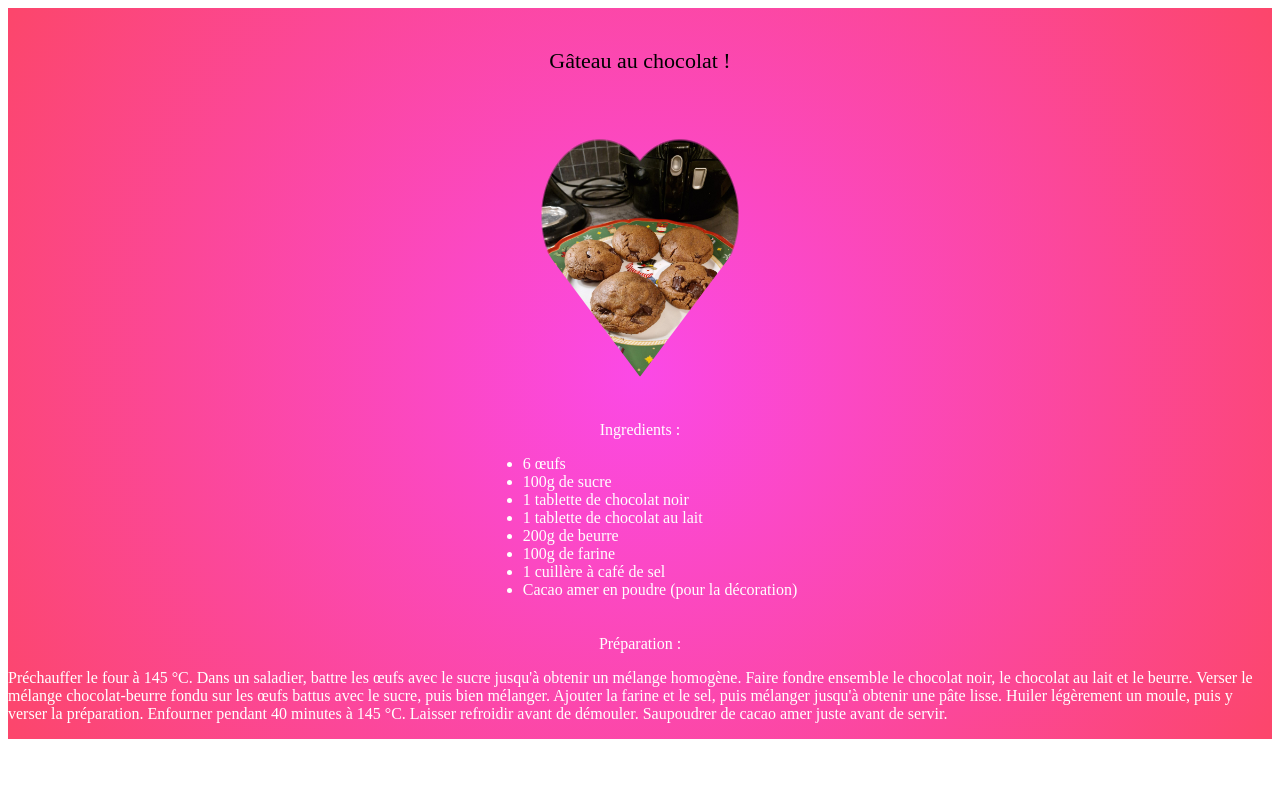
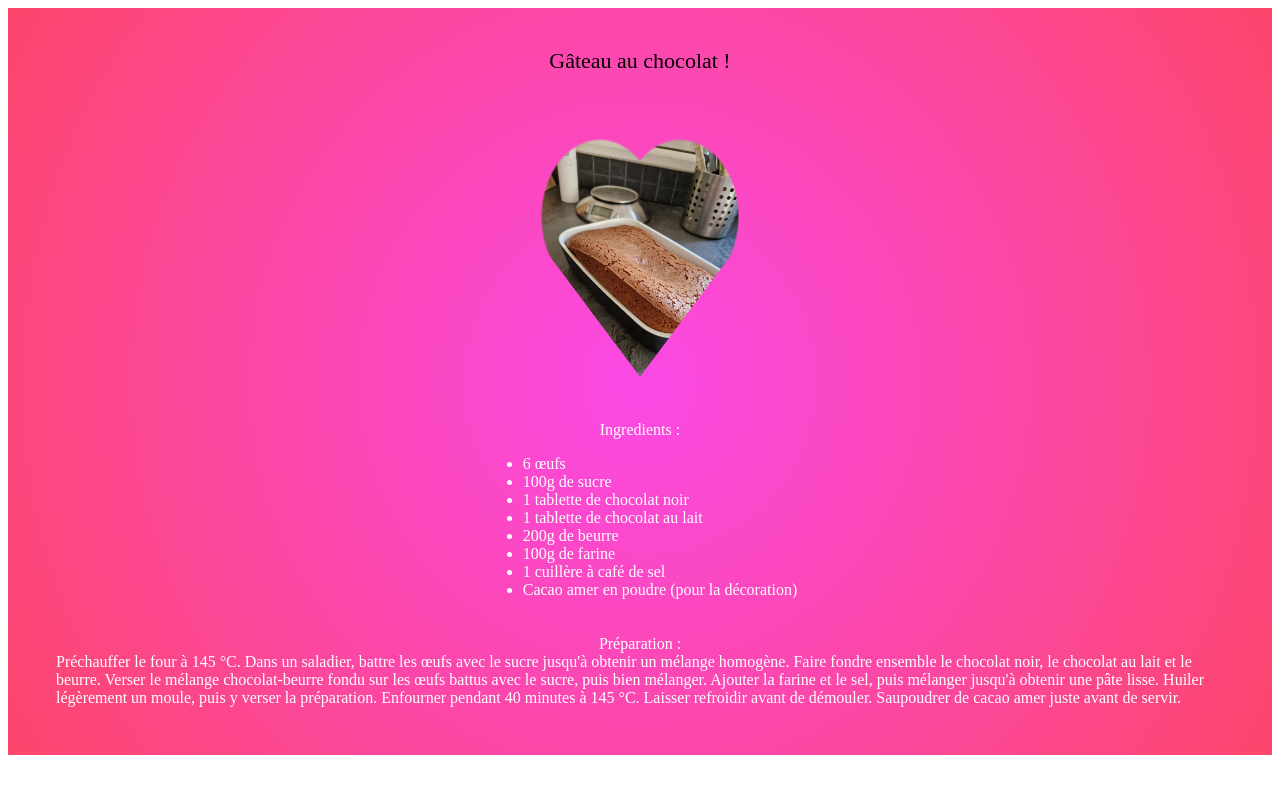
Before and after one commit to LazzaroLaura/recettes, an Angular app: page /gateau-chocolat in a window 1280 px wide. Shown: the top 794 px of the page. Built offline with nearby package versions, Linux system fonts and the light colour scheme.

Commit message:
added chocolate cake img

```diff
--- a/src/app/chocolate-cake/chocolate-cake.component.html
+++ b/src/app/chocolate-cake/chocolate-cake.component.html
@@ -1,6 +1,6 @@
 <div class="cookies">
   <div class="cookies-title">Gâteau au chocolat !</div>
-  <img class="cookies-image" src="assets/cookies/cookies.jpg">
+  <img class="cookies-image" src="assets/chocolate-cake/chocolate-cake.jpg">
   <div class="cookies-ingredients">
     <div class="cookies-ingredients-title">Ingredients :</div>
     <ul class="cookies-ingredients-list">
@@ -16,7 +16,7 @@
   </div>
   <div class="cookies-ingredients">
     <div class="cookies-ingredients-title">Préparation :</div>
-    <p>
+    <p class="cookies-ingredients-instructions">
       Préchauffer le four à 145 °C.
       Dans un saladier, battre les œufs avec le sucre jusqu'à obtenir un mélange homogène.
       Faire fondre ensemble le chocolat noir, le chocolat au lait et le beurre.
--- a/src/app/chocolate-cake/chocolate-cake.component.less
+++ b/src/app/chocolate-cake/chocolate-cake.component.less
@@ -36,5 +36,9 @@
     &-title {
       text-align: center;
     }
+
+    &-instructions {
+      margin: 0 48px 48px;
+    }
   }
 }
--- a/src/app/cookies/cookies.component.ts
+++ b/src/app/cookies/cookies.component.ts
@@ -39,7 +39,7 @@ export class CookiesComponent {
   }
 
   private ResetIngredientAmount() {
-    this.Ingredients.set("Butter", 15.62).set("CocoSugar", 12.5).set("WhiteSugar", 9.4).set("Eggs", 0.12).set("VanillaExtract", 0.12).set("Flour", 33.125).set("BakingPowder", 0.19).set("Salt", 0.06);
+    this.Ingredients.set("Butter", this.Butter).set("CocoSugar", this.CocoSugar).set("WhiteSugar", this.WhiteSugar).set("Eggs", this.Eggs).set("VanillaExtract", this.VanillaExtract).set("Flour", this.Flour).set("BakingPowder", this.BakingPowder).set("Salt", this.Salt);
     this.UpdateIngredientsAmount();
   }
 }
```
Also changed, not shown: src/assets/chocolate-cake/chocolate-cake.jpg (added).
